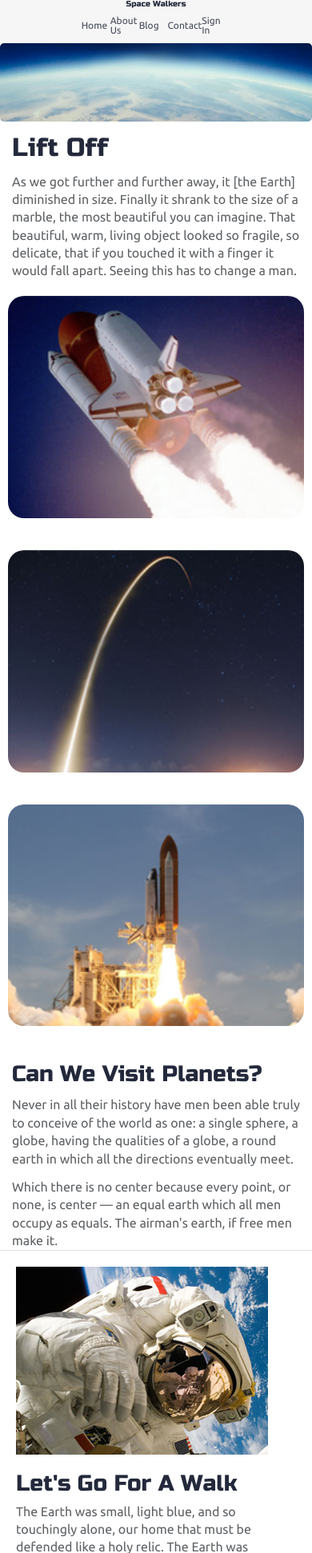
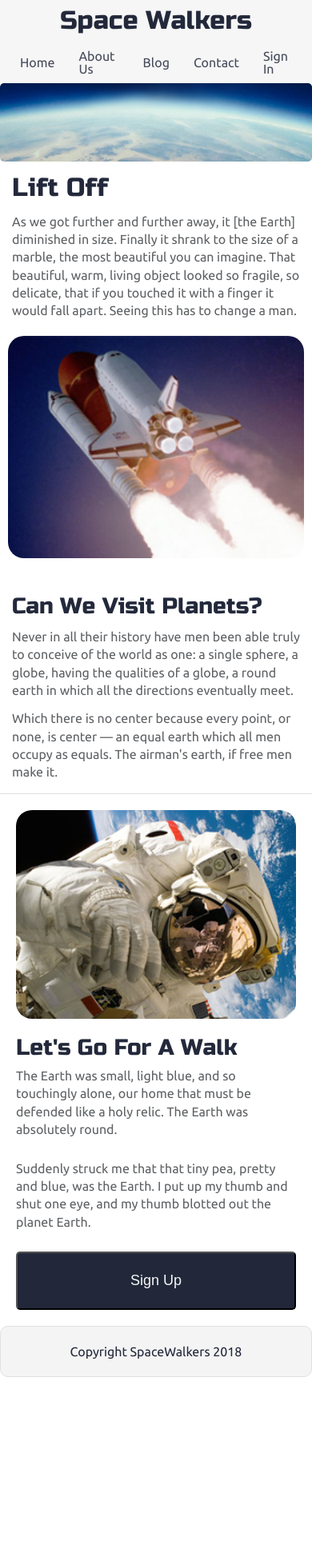
Before and after one commit to bloominstituteoftechnology/Sprint-Challenge--Advanced-CSS, a PHP site: page / in a window 390 px wide. Shown: the top 1942 px of the page at 80% size. After the commit the page ends 1722 px from the top, so only its background shows below. Run offline with PHP 8.4, Linux system fonts and the light colour scheme.

Commit message:
Completed desktop and mobile versions

```diff
--- a/css/index.css
+++ b/css/index.css
@@ -170,6 +170,10 @@ p {
   align-items: center;
   flex-direction: column;
 }
+.nav-container h1 {
+  font-size: 3.2rem;
+  margin: 1rem 0;
+}
 @media (max-width: 500px) {
   .nav-container {
     width: 100%;
@@ -184,21 +188,18 @@ p {
   padding: 10px;
   color: #454a59;
 }
-.nav-container nav h1 {
-  font-size: 3.2rem;
-}
 .nav-container nav a {
   text-decoration: none;
   font-size: 1.6rem;
+  margin: 0 20px;
   color: #454a59;
 }
 .nav-container nav a:hover {
-  color: black;
+  color: #23293b;
 }
 @media (max-width: 500px) {
   .nav-container nav a {
-    width: 100%;
-    font-size: 1.2rem;
+    margin: 0 15px;
   }
 }
 footer {
@@ -241,6 +242,12 @@ footer {
     width: 100%;
   }
 }
+@media (max-width: 500px) {
+  .home .space-images .sky,
+  .home .space-images .launch {
+    display: none;
+  }
+}
 .home .visit-planets {
   padding: 15px;
 }
@@ -249,12 +256,6 @@ footer {
 }
 .home .visit-planets p {
   margin-top: 13px;
-}
-@media (max-width: 500px) {
-  .home .visit-planets {
-    width: 100%;
-    padding-bottom: 0;
-  }
 }
 .home .walk {
   margin-top: 60px;
@@ -305,18 +306,18 @@ footer {
     font-size: 1.8rem;
   }
 }
-.home .walk .walk-text .walk-img {
+.home .walk .walk-img {
   width: 46%;
   margin-left: 4%;
 }
-.home .walk .walk-text .walk-img img {
-  width: 100%;
-  height: auto;
-  border-radius: 10px;
-}
 @media (max-width: 500px) {
-  .home .walk .walk-text .walk-img img {
+  .home .walk .walk-img {
     width: 100%;
     margin-left: 0;
   }
 }
+.home .walk .walk-img img {
+  width: 100%;
+  height: auto;
+  border-radius: 20px;
+}
--- a/index.html
+++ b/index.html
@@ -20,14 +20,13 @@
   </head>
 
   <body>
-    <nav>
     <div class="nav-container">
       <h1>Space Walkers</h1>
       <nav>
         <a href="#">Home</a> <a href="#">About Us</a> <a href="#">Blog</a>
         <a href="#">Contact</a> <a href="#">Sign In</a>
-      </div>
       </nav>
+    </div>
 
     <div class="container home">
       <header class="intro">
@@ -82,7 +81,7 @@
             the planet Earth.
           </p>
 
-          <button class="btn"> Sign Up</button>
+          <button class="btn">Sign Up</button>
         </div>
 
         <div class="walk-img">
--- a/less/home-page.less
+++ b/less/home-page.less
@@ -31,6 +31,12 @@
         width: 100%;
       }
     }
+    .sky,
+    .launch {
+      @media @phone {
+        display: none;
+      }
+    }
   }
 
   .visit-planets {
@@ -42,10 +48,6 @@
 
     p {
       margin-top: 13px;
-    }
-    @media @phone {
-      width: 100%;
-      padding-bottom: 0;
     }
   }
 
@@ -90,20 +92,18 @@
           font-size: 1.8rem;
         }
       }
-
+    }
     .walk-img {
       width: 46%;
       margin-left: 4%;
-
-        img {
-          width: 100%;
-          height: auto;
-          border-radius: 10px;
       @media @phone {
         width: 100%;
         margin-left: 0;
       }
-        }
+      img {
+        width: 100%;
+        height: auto;
+        border-radius: 20px;
       }
     }
   }
--- a/less/navigation.less
+++ b/less/navigation.less
@@ -3,6 +3,10 @@
 .nav-container {
   border-bottom: 1px @sea-shell;
   background-color: @wild-sand;
+  h1 {
+    font-size: 3.2rem;
+    margin: 1rem 0;
+  }
 
   #mixins.layout(space-between, center);
   flex-direction: column;
@@ -16,20 +20,18 @@
     margin: 0 auto;
     padding: 10px;
     color: @river-bend;
-    h1 {
-      font-size: 3.2rem;
-    }
+
     a {
       text-decoration: none;
       font-size: 1.6rem;
+      margin: 0 20px;
       color: @river-bend;
 
       &:hover {
-        color: black;
+        color: @ebony-clay;
       }
       @media @phone {
-        width: 100%;
-        font-size: 1.2rem;
+        margin: 0 15px;
       }
     }
   }
```
Lines whose indentation alone changed are shown as unchanged.
